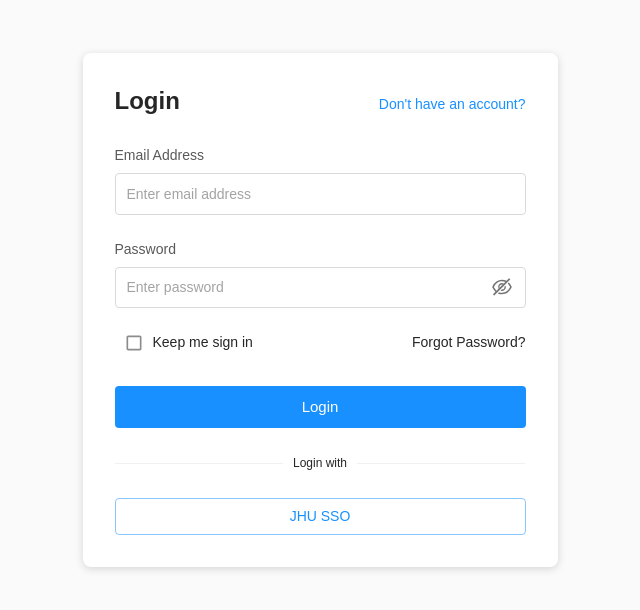
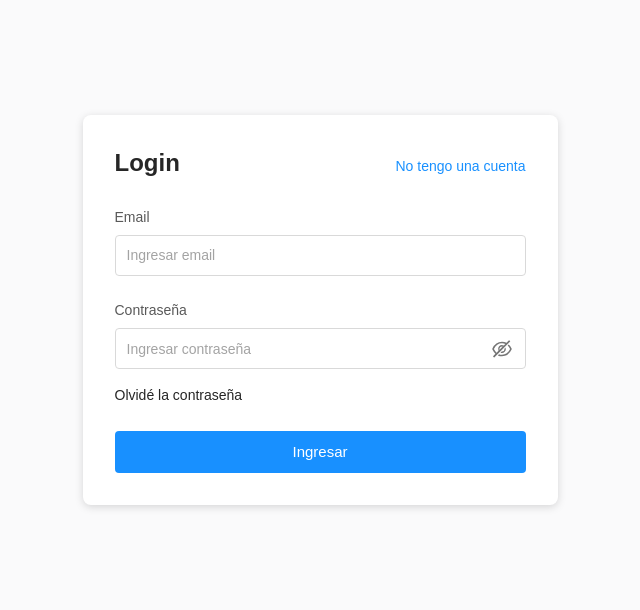
Before and after one commit to barcito/barcito-desktop, a React (Vite) app: page /login in a window 1280 px wide. Shown: the part 146-756 px from the top of the page, without its empty margins (320-960 px from the left). Built offline with nearby package versions, Linux system fonts and the light colour scheme.

Commit message:
login fixes

```diff
--- a/src/pages/authentication/AuthLogin.jsx
+++ b/src/pages/authentication/AuthLogin.jsx
@@ -22,7 +22,6 @@ import { AuthAPI } from "../../services/authAPI";
 
 function AuthLogin() {
   const navigate = useNavigate();
-  const [checked, setChecked] = useState(false);
 
   const [showPassword, setShowPassword] = useState(false);
   const handleClickShowPassword = () => {
@@ -42,8 +41,8 @@ function AuthLogin() {
           submit: null,
         }}
         validationSchema={Yup.object().shape({
-          email: Yup.string().email("Must be a valid email").max(255).required("Email is required"),
-          password: Yup.string().max(255).required("Password is required"),
+          email: Yup.string().email("El email es inválido").max(255).required("El email es obligatorio"),
+          password: Yup.string().max(255).required("No ha ingresado la contraseña"),
         })}
         onSubmit={async (values, { setErrors, setStatus, setSubmitting }) => {
           try {
@@ -55,7 +54,7 @@ function AuthLogin() {
             setSubmitting(false);
           } catch (err) {
             setStatus({ success: false });
-            setErrors({ submit: err.message });
+            setErrors({ submit: err });
             setSubmitting(false);
           }
         }}
@@ -65,8 +64,8 @@ function AuthLogin() {
             <Grid container spacing={3}>
               <Grid item xs={12}>
                 <Stack spacing={1}>
-                  <InputLabel htmlFor="email-login">Email Address</InputLabel>
-                  <OutlinedInput id="email-login" type="email" value={values.email} name="email" onBlur={handleBlur} onChange={handleChange} placeholder="Enter email address" fullWidth error={Boolean(touched.email && errors.email)} />
+                  <InputLabel htmlFor="email-login">Email</InputLabel>
+                  <OutlinedInput id="email-login" type="email" value={values.email} name="email" onBlur={handleBlur} onChange={handleChange} placeholder="Ingresar email" fullWidth error={Boolean(touched.email && errors.email)} />
                   {touched.email && errors.email && (
                     <FormHelperText error id="standard-weight-helper-text-email-login">
                       {errors.email}
@@ -76,7 +75,7 @@ function AuthLogin() {
               </Grid>
               <Grid item xs={12}>
                 <Stack spacing={1}>
-                  <InputLabel htmlFor="password-login">Password</InputLabel>
+                  <InputLabel htmlFor="password-login">Contraseña</InputLabel>
                   <OutlinedInput
                     fullWidth
                     error={Boolean(touched.password && errors.password)}
@@ -93,7 +92,7 @@ function AuthLogin() {
                         </IconButton>
                       </InputAdornment>
                     }
-                    placeholder="Enter password"
+                    placeholder="Ingresar contraseña"
                   />
                   {touched.password && errors.password && (
                     <FormHelperText error id="standard-weight-helper-text-password-login">
@@ -105,9 +104,9 @@ function AuthLogin() {
 
               <Grid item xs={12} sx={{ mt: -1 }}>
                 <Stack direction="row" justifyContent="space-between" alignItems="center" spacing={2}>
-                  <FormControlLabel control={<Checkbox checked={checked} onChange={(event) => setChecked(event.target.checked)} name="checked" color="primary" size="small" />} label={<Typography variant="h6">Keep me sign in</Typography>} />
+                  {/* <FormControlLabel control={<Checkbox checked={checked} onChange={(event) => setChecked(event.target.checked)} name="checked" color="primary" size="small" />} label={<Typography variant="h6">Keep me sign in</Typography>} /> */}
                   <Link variant="h6" component={RouterLink} to="" color="text.primary">
-                    Forgot Password?
+                    Olvid&eacute; la contraseña
                   </Link>
                 </Stack>
               </Grid>
@@ -119,17 +118,9 @@ function AuthLogin() {
               <Grid item xs={12}>
                 <AnimateButton>
                   <Button disableElevation disabled={isSubmitting} fullWidth size="large" type="submit" variant="contained" color="primary">
-                    Login
+                    Ingresar
                   </Button>
                 </AnimateButton>
-              </Grid>
-              <Grid item xs={12}>
-                <Divider>
-                  <Typography variant="caption"> Login with</Typography>
-                </Divider>
-              </Grid>
-              <Grid item xs={12}>
-                <OtherLogin />
               </Grid>
             </Grid>
           </form>
--- a/src/pages/authentication/Login.jsx
+++ b/src/pages/authentication/Login.jsx
@@ -13,7 +13,7 @@ function Login() {
           <Stack direction="row" justifyContent="space-between" alignItems="baseline" sx={{ mb: { xs: -0.5, sm: 0.5 } }}>
             <Typography variant="h3">Login</Typography>
             <Typography component={Link} to="/register" variant="body1" sx={{ textDecoration: "none" }} color="primary">
-              Don&apos;t have an account?
+              No tengo una cuenta
             </Typography>
           </Stack>
         </Grid>
--- a/src/services/configs/axiosConfigs.js
+++ b/src/services/configs/axiosConfigs.js
@@ -8,13 +8,12 @@ export const api = axios.create({
 // defining a custom error handler for all APIs
 const errorHandler = (error) => {
   const statusCode = error.response?.status;
-
+  const message = error.response?.data?.message || "Sin conexión";
   // logging only errors that are not 401
   if (statusCode && statusCode !== 401) {
     console.error(error);
   }
-
-  return Promise.reject(error);
+  return Promise.reject(message);
 }
 
 // registering the custom error handler to the
```
